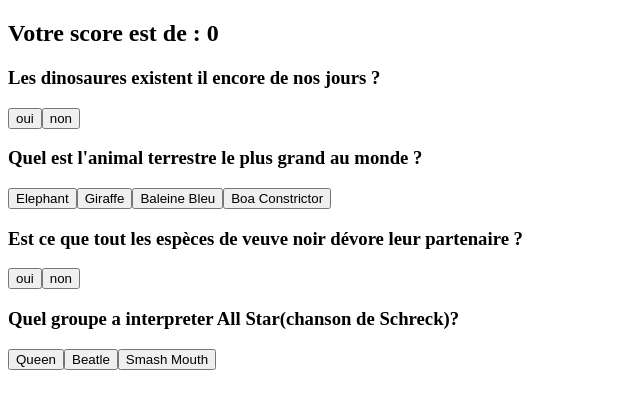
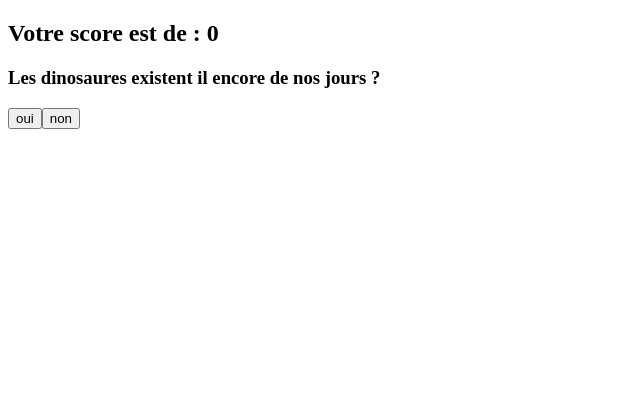
Before and after one commit to JoaoMRL/first-angular, an Angular app: page /quizz in a window 1280 px wide. Shown: the top 408 px of the page, without its empty margins (0-640 px from the left). Built offline with nearby package versions, Linux system fonts and the light colour scheme.

Commit message:
Quizz fini + bugg css

```diff
--- a/src/app/quizz-item/quizz-item.component.ts
+++ b/src/app/quizz-item/quizz-item.component.ts
@@ -11,6 +11,8 @@ export class QuizzItemComponent {
   question:Quizz;
   @Output()
   goodAnswer= new EventEmitter();
+  @Output()
+  choose= new EventEmitter();
   qStatus:string='';
 
   chooseAnswer(index:number){
@@ -21,6 +23,7 @@ export class QuizzItemComponent {
       }else{
         this.qStatus="false";
       }
+      this.choose.emit();
     }
   }
 }
--- a/src/app/quizz/quizz.component.html
+++ b/src/app/quizz/quizz.component.html
@@ -2,8 +2,10 @@
     <div>
        <h2>Votre score est de : {{score}}</h2>
     </div>
-    <div *ngFor="let item of Questions" >
-        <app-quizz-item [question]="item" (goodAnswer)="upScore()"></app-quizz-item>
+    <div *ngFor="let item of Questions; let index = index" >
+        <app-quizz-item [question]="item" (choose)="nextQ()" (goodAnswer)="upScore()" *ngIf="current==index"></app-quizz-item>
     </div>
-
+    <p *ngIf="current >= Questions.length"> End of quizz
+        <button (click)="reset()">Again</button>
+    </p>
 </main>
--- a/src/app/quizz/quizz.component.ts
+++ b/src/app/quizz/quizz.component.ts
@@ -8,6 +8,7 @@ import { Quizz } from '../entities';
 })
 export class QuizzComponent {
   score:number=0;
+  current:number=0;
   Questions:Quizz[]=[
     {question:"Les dinosaures existent il encore de nos jours ?",options:['oui','non'],answer:0},
     {question:"Quel est l'animal terrestre le plus grand au monde ?",options:['Elephant','Giraffe','Baleine Bleu','Boa Constrictor'],answer:0},
@@ -18,4 +19,11 @@ export class QuizzComponent {
   upScore(){
     this.score++;
   }
+  nextQ(){
+    this.current++;
+  }
+  reset(){
+    this.score=0
+    this.current=0
+  }
 }
```
